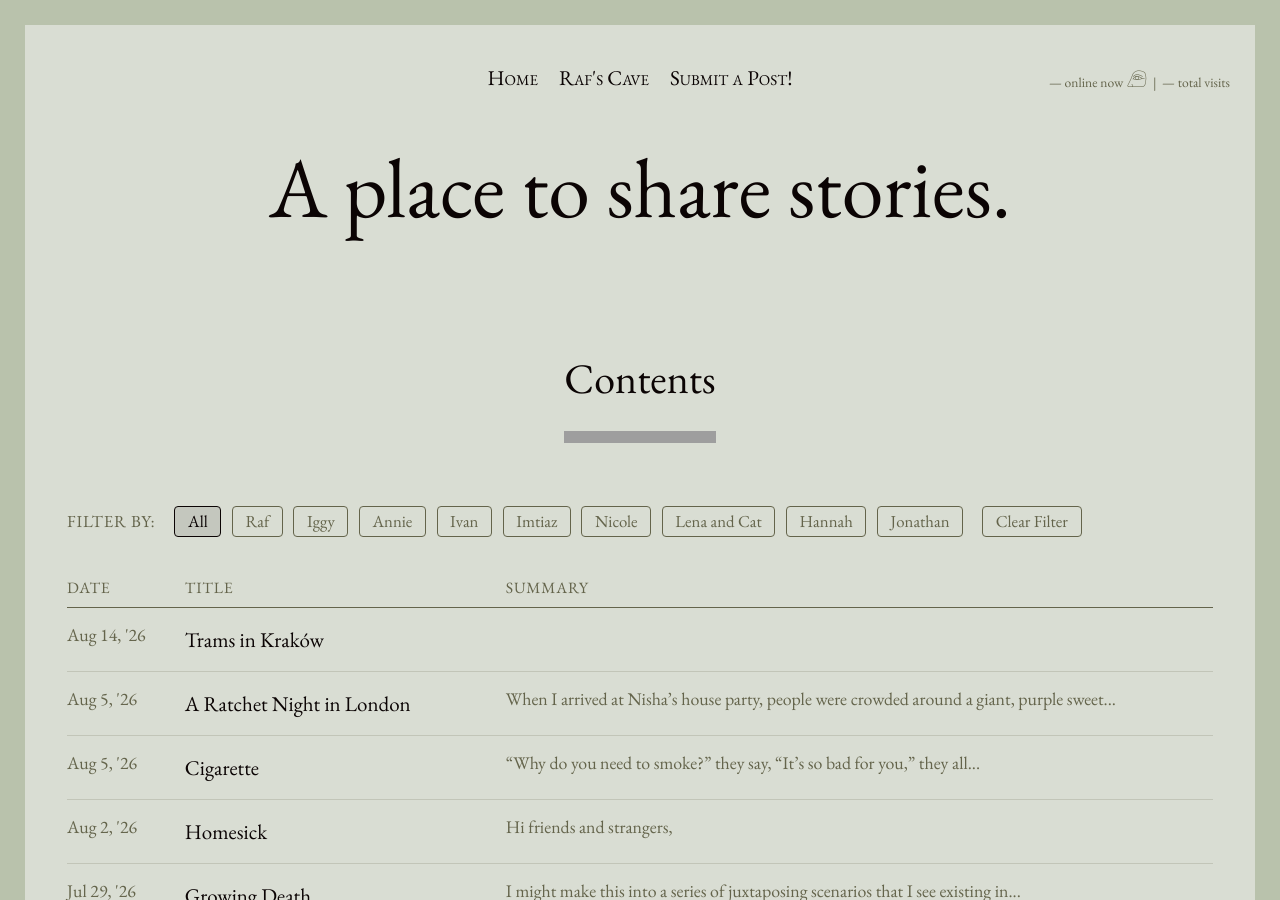
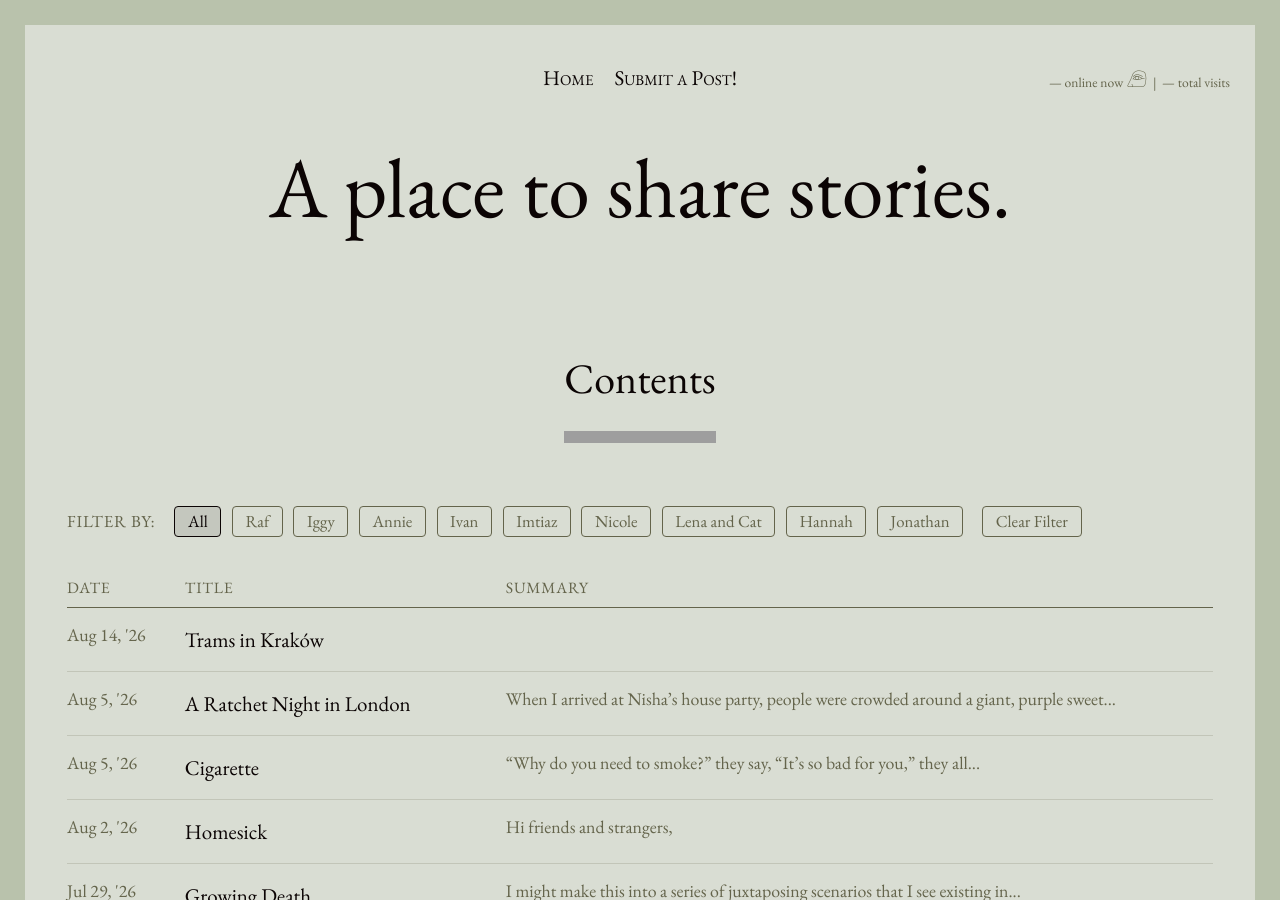
Before and after one commit to batterypointwriting/batterypointwriting.github.io, a Jekyll site: the page built from index.html, in a window 1280 px wide and 900 px high. Built offline with Jekyll 4.4.1, drawn with Linux system fonts in a browser that asks for light colours; the list of posts is cut into pages by our own code.

Commit message:
Update menu.yml

```diff
--- a/_data/menu.yml
+++ b/_data/menu.yml
@@ -1,4 +1,2 @@
-- title: Raf's Cave
-  url: https://rafworkonly.github.io/raf.github.io/
 - title: Submit a Post!
   url: /submit.html
```
